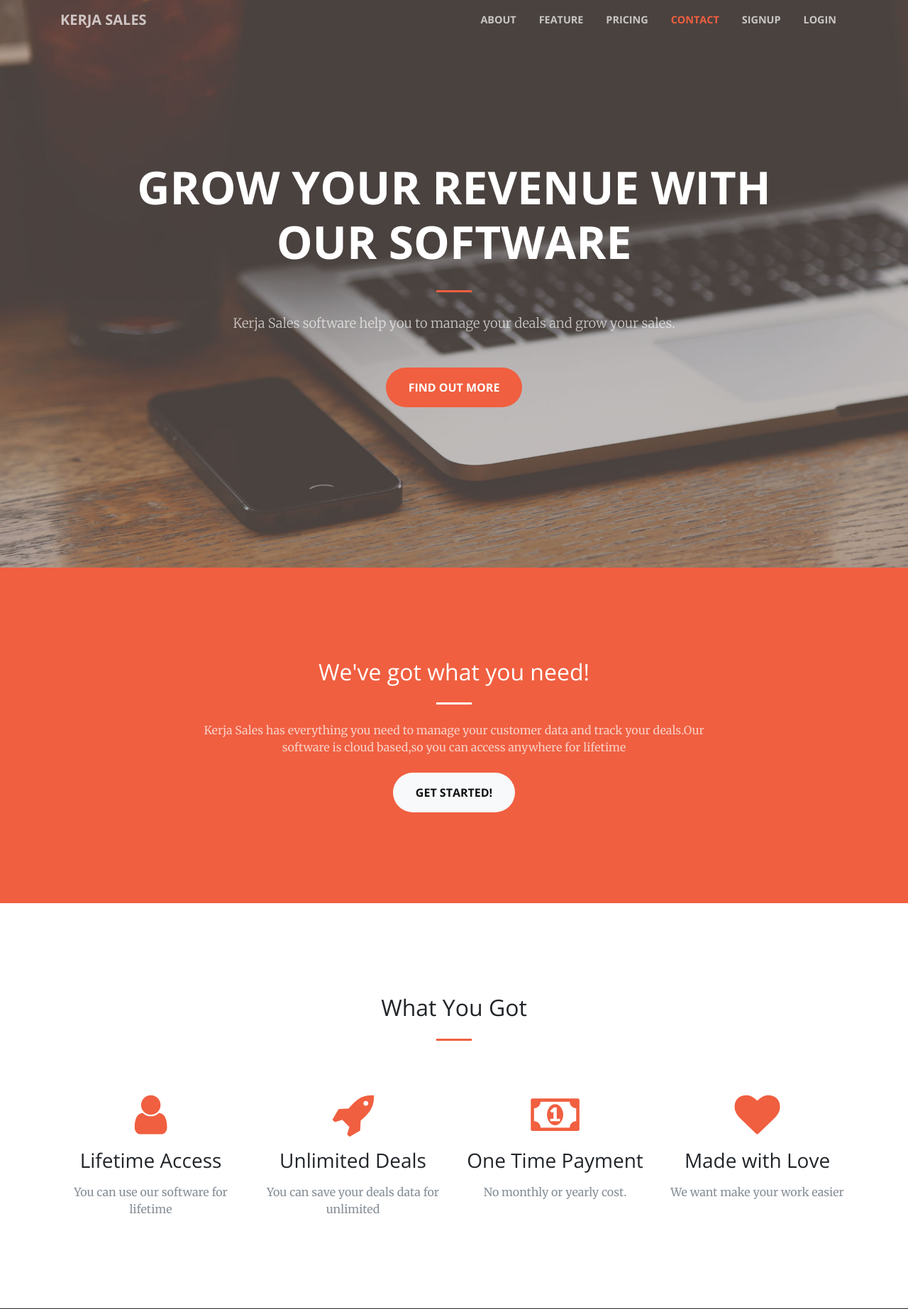
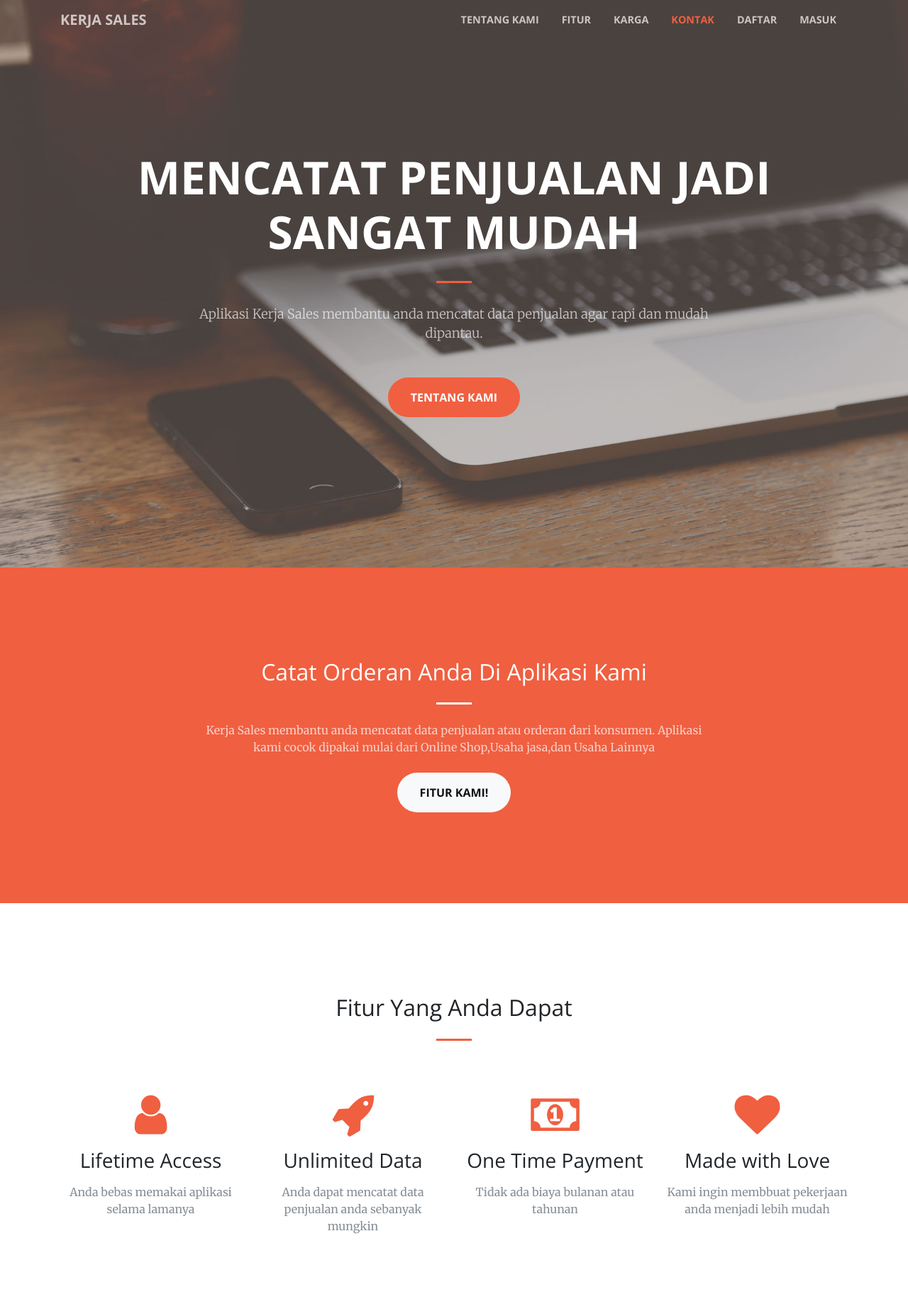
Before and after one commit to natagonz/crm, a Flask app: page / in a window 1280 px wide. Shown: the top 1845 px of the page at 71% size. Run offline with Flask 2, Linux system fonts and the light colour scheme; parts of the project's set-up code (start-up, migrations or seed data) failed here and were passed over; some libraries are stand-ins or nearby versions.

Commit message:
perubahan besar besaran

```diff
--- a/app.py
+++ b/app.py
@@ -15,6 +15,7 @@ db = SQLAlchemy(app)
 limiter = Limiter(app, key_func=get_remote_address)
 app.config["SQLALCHEMY_DATABASE_URI"] = database
 app.config["SECRET_KEY"] = secret
+app.debug = True
 
 
 
@@ -63,15 +64,14 @@ class User(db.Model):
 
 class Deals(db.Model):
 	id = db.Column(db.Integer, primary_key=True)
-	title = db.Column(db.String(30))
+	product = db.Column(db.String(30))
 	description = db.Column(db.UnicodeText())
 	amount = db.Column(db.String(50))
+	status = db.Column(db.String(30))
 	name = db.Column(db.String(100))
 	email = db.Column(db.String(100))
 	phone = db.Column(db.String(100))
-	mobile = db.Column(db.String(100))
 	created = db.Column(db.DateTime())
-	status = db.Column(db.String(30))
 	deals_id = db.Column(db.Integer(),db.ForeignKey("user.id"))
 
 
@@ -248,11 +248,11 @@ def AddDeals():
 	form = AddDealsForm()
 	if form.validate_on_submit():
 		today = datetime.today()
-		deals = Deals(title=form.title.data,amount=form.amount.data,status=form.status.data,description=form.description.data,created=today,name=form.name.data,email=form.email.data,phone=form.phone.data,mobile=form.mobile.data,deals_id=current_user.id)
+		deals = Deals(product=form.product.data,amount=form.amount.data,status=form.status.data,description=form.description.data,created=today,name=form.name.data,email=form.email.data,phone=form.phone.data,deals_id=current_user.id)
 		db.session.add(deals)
 		db.session.commit()
 
-		flash("Deals berhasil di tambah","success")
+		flash("Data berhasil di tambah","success")
 		return redirect(url_for("UserDeals"))
 	return render_template("user/add_deals.html",form=form)
 
@@ -270,26 +270,24 @@ def UserDealsId(id):
 def EditDeals(id):
 	form = AddDealsForm()
 	deal = Deals.query.filter_by(id=id).first()
-	form.title.data = deal.title
+	form.product.data = deal.product
 	form.amount.data = deal.amount
 	form.status.data = deal.status
 	form.description.data = deal.description
 	form.name.data = deal.name
 	form.email.data = deal.email
 	form.phone.data = deal.phone
-	form.mobile.data = deal.mobile
 	if form.validate_on_submit():
-		deal.title = request.form["title"]
+		deal.product = request.form["product"]
 		deal.amount = request.form["amount"]
 		deal.status = request.form["status"]
 		deal.description = request.form["description"]
 		deal.name = request.form["name"]
 		deal.email = request.form["email"]
 		deal.phone = request.form["phone"]
-		deal.mobile = request.form["mobile"]
 		db.session.commit()
 
-		flash("Deals berhasil di edit","success")
+		flash("Data berhasil di edit","success")
 		return redirect(url_for("UserDeals"))
 
 	return render_template("user/edit_deals.html",form=form)
@@ -303,7 +301,7 @@ def DeleteDeals(id):
 	db.session.delete(deal)
 	db.session.commit()
 
-	flash("Deals berhasil di hapus","success")
+	flash("Data berhasil di hapus","success")
 	return redirect(url_for("UserDeals"))
 
 
--- a/templates/index.html
+++ b/templates/index.html
@@ -8,7 +8,7 @@
     <meta name="description" content="">
     <meta name="author" content="">
 
-    <title>Kerja Sales - Simple CRM Software</title>
+    <title>Kerja Sales - Aplikasi Pencatatan Penjualan</title>
 
 
     <!-- Bootstrap core CSS -->
@@ -43,22 +43,22 @@
         <div class="collapse navbar-collapse" id="navbarResponsive">
           <ul class="navbar-nav ml-auto">
             <li class="nav-item">
-              <a class="nav-link js-scroll-trigger" href="#about">About</a>
+              <a class="nav-link js-scroll-trigger" href="#about">Tentang Kami</a>
             </li>
             <li class="nav-item">
-              <a class="nav-link js-scroll-trigger" href="#services">Feature</a>
+              <a class="nav-link js-scroll-trigger" href="#services">Fitur</a>
             </li>
             <li class="nav-item">
-              <a class="nav-link js-scroll-trigger" href="#pricing">Pricing</a>
+              <a class="nav-link js-scroll-trigger" href="#pricing">Karga</a>
             </li>
             <li class="nav-item">
-              <a class="nav-link js-scroll-trigger" href="#contact">Contact</a>
+              <a class="nav-link js-scroll-trigger" href="#contact">Kontak</a>
             </li>
             <li class="nav-item">
-              <a class="nav-link js-scroll-trigger" href="/register">Signup</a>
+              <a class="nav-link js-scroll-trigger" href="/register">Daftar</a>
             </li>
             <li class="nav-item">
-              <a class="nav-link js-scroll-trigger" href="/login">Login</a>
+              <a class="nav-link js-scroll-trigger" href="/login">Masuk</a>
             </li>
           </ul>
         </div>
@@ -70,13 +70,13 @@
         <div class="row">
           <div class="col-lg-10 mx-auto">
             <h1 class="text-uppercase">
-              <strong>Grow Your Revenue With Our Software</strong>
+              <strong>Mencatat Penjualan Jadi Sangat Mudah</strong>
             </h1>
             <hr>
           </div>
           <div class="col-lg-8 mx-auto">
-            <p class="text-faded mb-5">Kerja Sales software help you to manage your deals and grow your sales.</p>
-            <a class="btn btn-primary btn-xl js-scroll-trigger" href="#about">Find Out More</a>
+            <p class="text-faded mb-5">Aplikasi Kerja Sales membantu anda mencatat data penjualan agar rapi dan mudah dipantau.</p>
+            <a class="btn btn-primary btn-xl js-scroll-trigger" href="#about">Tentang Kami</a>
           </div>
         </div>
       </div>
@@ -86,10 +86,10 @@
       <div class="container">
         <div class="row">
           <div class="col-lg-8 mx-auto text-center">
-            <h2 class="section-heading text-white">We've got what you need!</h2>
+            <h2 class="section-heading text-white">Catat Orderan Anda Di Aplikasi Kami</h2>
             <hr class="light my-4">
-            <p class="text-faded mb-4">Kerja Sales has everything you need to manage your customer data and track your deals.Our software is cloud based,so you can access anywhere for lifetime  </p>
-            <a class="btn btn-light btn-xl js-scroll-trigger" href="#services">Get Started!</a>
+            <p class="text-faded mb-4">Kerja Sales membantu anda mencatat data penjualan atau orderan dari konsumen. Aplikasi kami cocok dipakai mulai dari Online Shop,Usaha jasa,dan Usaha Lainnya      </p>
+            <a class="btn btn-light btn-xl js-scroll-trigger" href="#services">Fitur Kami!</a>
           </div>
         </div>
       </div>
@@ -99,7 +99,7 @@
       <div class="container">
         <div class="row">
           <div class="col-lg-12 text-center">
-            <h2 class="section-heading">What You Got</h2>
+            <h2 class="section-heading">Fitur Yang Anda Dapat</h2>
             <hr class="my-4">
           </div>
         </div>
@@ -110,28 +110,28 @@
             <div class="service-box mt-5 mx-auto">
               <i class="fa fa-4x fa fa-user text-primary mb-3 "></i>
               <h3 class="mb-3">Lifetime Access</h3>
-              <p class="text-muted mb-0">You can use our software for lifetime</p>
+              <p class="text-muted mb-0">Anda bebas memakai aplikasi selama lamanya</p>
             </div>
           </div>
           <div class="col-lg-3 col-md-6 text-center">
             <div class="service-box mt-5 mx-auto">
               <i class="fa fa-4x fa-rocket text-primary mb-3"></i>
-              <h3 class="mb-3">Unlimited Deals</h3>
-              <p class="text-muted mb-0">You can save your deals data for unlimited</p>
+              <h3 class="mb-3">Unlimited Data</h3>
+              <p class="text-muted mb-0">Anda dapat mencatat data penjualan anda sebanyak mungkin</p>
             </div>
           </div>
           <div class="col-lg-3 col-md-6 text-center">
             <div class="service-box mt-5 mx-auto">
               <i class="fa fa-4x fa-money text-primary mb-3"></i>
               <h3 class="mb-3">One Time Payment</h3>
-              <p class="text-muted mb-0">No monthly or yearly cost.</p>
+              <p class="text-muted mb-0">Tidak ada biaya bulanan atau tahunan</p>
             </div>
           </div>
           <div class="col-lg-3 col-md-6 text-center">
             <div class="service-box mt-5 mx-auto">
               <i class="fa fa-4x fa-heart text-primary mb-3"></i>
               <h3 class="mb-3">Made with Love</h3>
-              <p class="text-muted mb-0">We want make your work easier</p>
+              <p class="text-muted mb-0">Kami ingin membbuat pekerjaan anda menjadi lebih mudah</p>
             </div>
           </div>
         </div>
@@ -143,7 +143,7 @@
       <div class="container text-center">
         <h2 class="mb-4">No Monthly or Yearly Cost</h2>
         <h2 class="mb-4">Rp 250.000 for lifetime access</h2>
-        <a class="btn btn-light btn-xl" href="/register">Free Trial ! Sign Up!</a>
+        <a class="btn btn-light btn-xl" href="/register">Gratis Coba,Yuk daftar! !</a>
       </div>
     </section>
 
@@ -151,9 +151,9 @@
       <div class="container">
         <div class="row">
           <div class="col-lg-8 mx-auto text-center">
-            <h2 class="section-heading">Let's Get In Touch!</h2>
+            <h2 class="section-heading">Hubungi Kami</h2>
             <hr class="my-4">
-            <p class="mb-5">Have a question or feedback for us ? send us an email and we will get back to you as soon as possible!</p>
+            <p class="mb-5">Bila anda memiliki pertanyaan atau saran,silakan hubungi kami.</p>
           </div>
         </div>
         <div class="row">
--- a/templates/user/dashboard.html
+++ b/templates/user/dashboard.html
@@ -17,7 +17,7 @@
                                     </div>
                                     <div class="col-xs-7">
                                         <div class="numbers">
-                                            <p>Deals </p>
+                                            <p>Total Penjualan </p>
                                             <p>{{ len_deal }}</p>
                                         </div>
                                     </div>
@@ -25,7 +25,7 @@
                                 <div class="footer">
                                     <hr />
                                     <div class="stats">
-                                        <i class="ti-plus"></i> <a href="/dashboard/add-deals">Add Deals</a>
+                                        <i class="ti-plus"></i> <a href="/dashboard/add-deals">Tambah Data Penjualan</a>
                                     </div>
                                 </div>
                             </div>
--- a/templates/user/deal.html
+++ b/templates/user/deal.html
@@ -22,12 +22,12 @@
                 <div class="mb-2">
                     <span class="fs-20 pr-16"> <a href="/dashboard/deals/{{ deal.id }}">{{ deal.name }} </a></span>
                 </div>
-                <small class="fs-16 fw-300 ls-1"> {{ deal.title }}</small>
+                <small class="fs-16 fw-300 ls-1"> {{ deal.product }}</small>
             </div>
         </div>
         <footer class="card-footer flexbox align-items-center">
             <div>
-                <strong>Created on:</strong>
+                <strong>Di catat pada :</strong>
                 <span>{{ deal.created.strftime("%d/%m/%Y") }}</span>
            </div>
            <div>
@@ -35,7 +35,7 @@
                 <span>{{ deal.status }}</span>
            </div>
             <div class="card-hover-show">
-                <a class="btn btn-xs fs-10 btn-bold btn-info" href="/dashboard/deals/{{ deal.id }}">See Deals</a>
+                <a class="btn btn-xs fs-10 btn-bold btn-info" href="/dashboard/deals/{{ deal.id }}">lihat</a>
             </div>
         </footer>
     </div>
--- a/templates/user/invoice.html
+++ b/templates/user/invoice.html
@@ -68,7 +68,7 @@
 						<div class="items">
 							<div class="row item">
 								<div class="col-xs-4 desc">
-									CRM Software for lifetime access
+									Aplikasi Data Penjualan
 								</div>
 								<div class="col-xs-3 qty">
 									1
```
Also changed, not shown: form.py (+7 -8 lines), templates/layouts/dashboardtemplate.html (+9 -14 lines), templates/user/add_deals.html (+19 -23 lines), templates/user/deal_id.html (+10 -13 lines), templates/user/edit_deals.html (+19 -23 lines), 2 other files.
